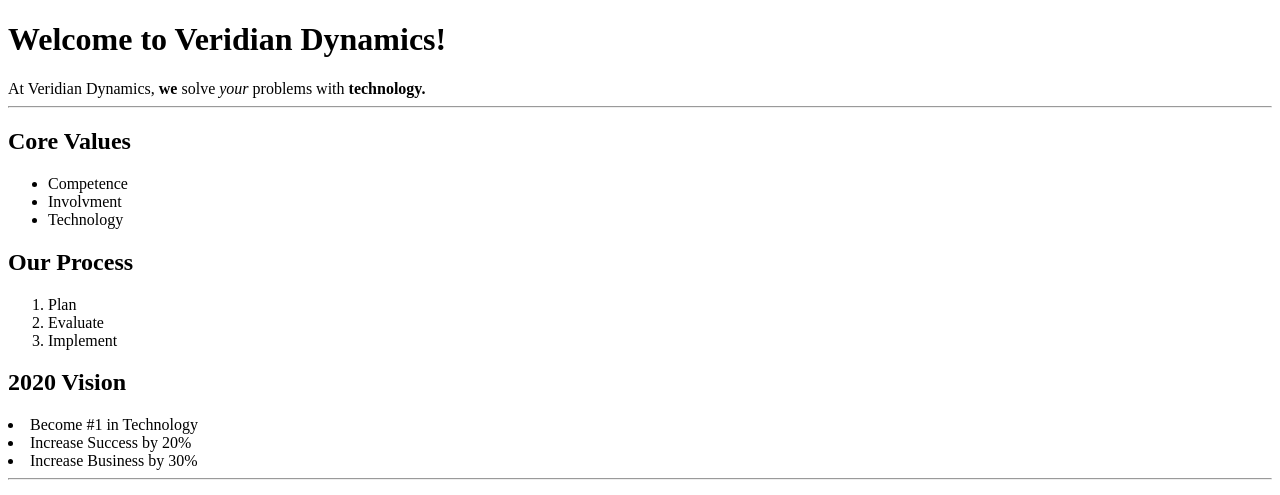
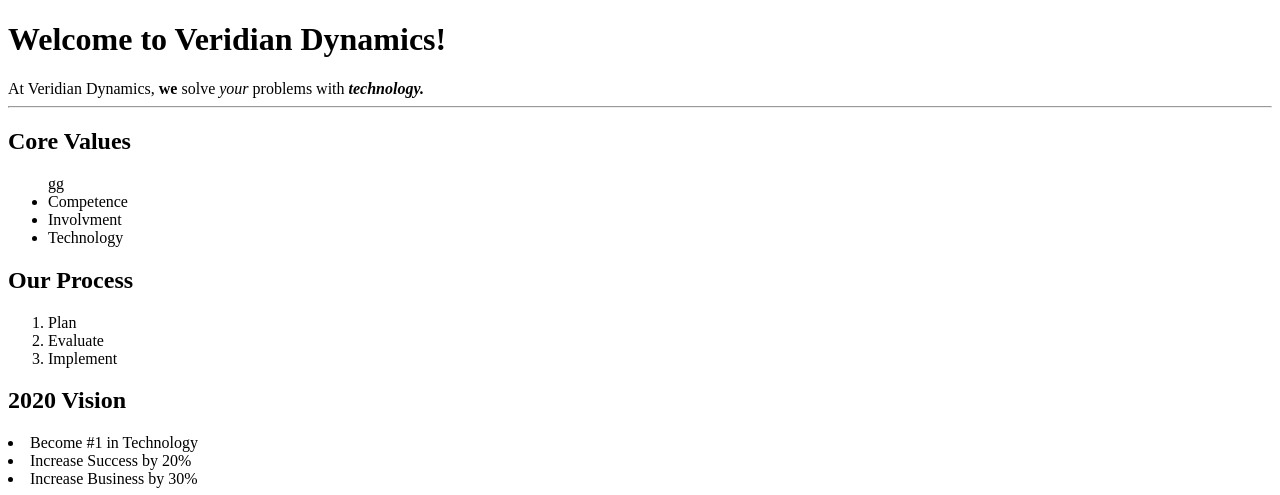
Before and after one commit to JohnWallace21/codeup-web-exercises, a plain HTML site: page welcome.html in a window 1280 px wide. Shown: the top 495 px of the page. Drawn offline with Linux system fonts and the light colour scheme.

Commit message:
Changed text to italics

```diff
--- a/welcome.html
+++ b/welcome.html
@@ -7,13 +7,13 @@
 <body>
 <Header>
     <h1 id="top">Welcome to Veridian Dynamics!</h1>
-    <text> At Veridian Dynamics, </text><strong>we</strong><text> solve <i>your</i> problems with <strong>technology.</strong></text>
+    <text> At Veridian Dynamics, </text><strong>we</strong><text> solve <i>your</i> problems with <strong><em>technology.</em></strong></text>
 </Header>
 <hr>
 <div>
     <h2> Core Values</h2>
 
-    <ul>
+    <ul>gg
         <li>Competence</li>
         <li>Involvment</li>
         <li>Technology</li>
```
